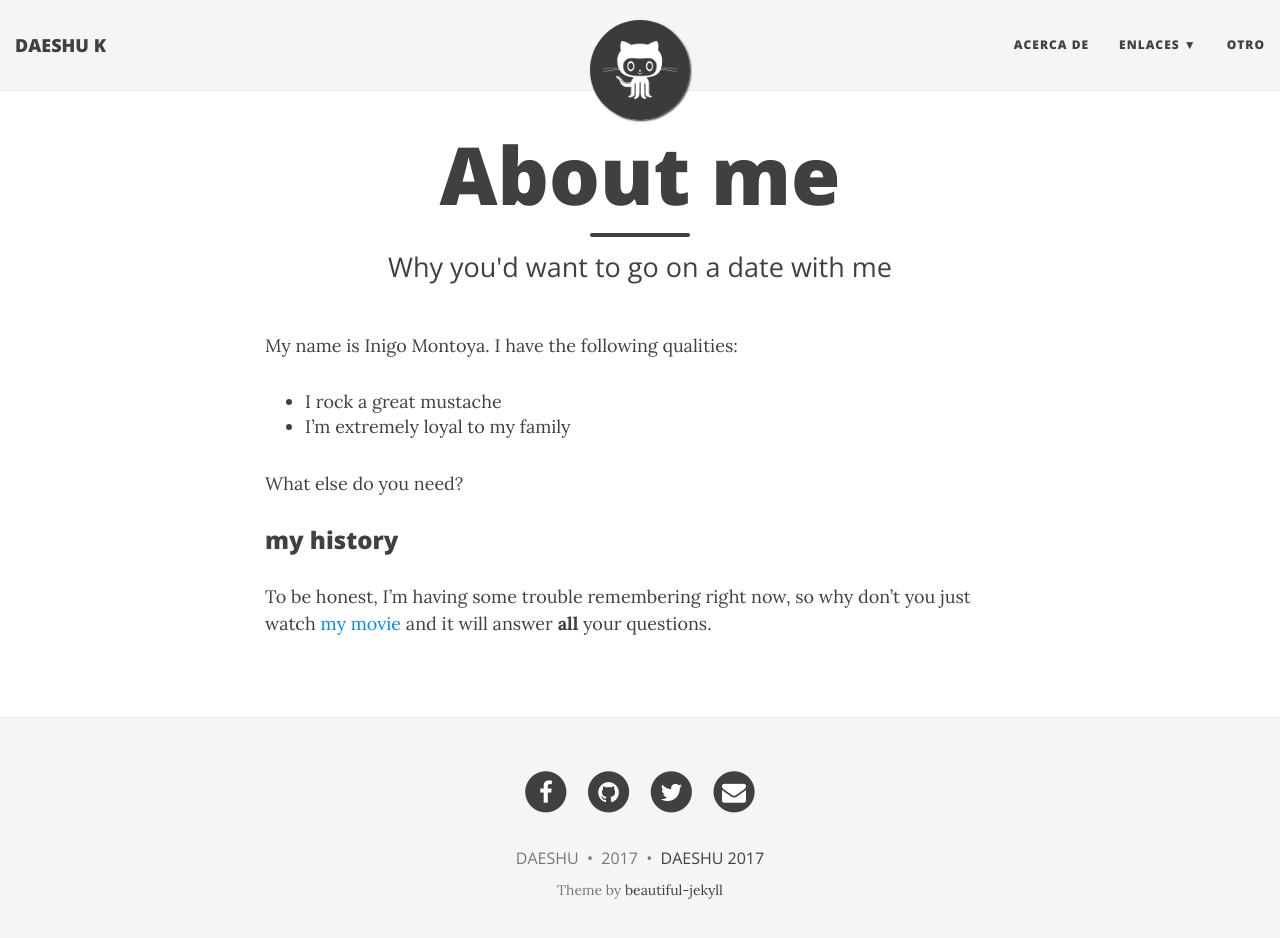
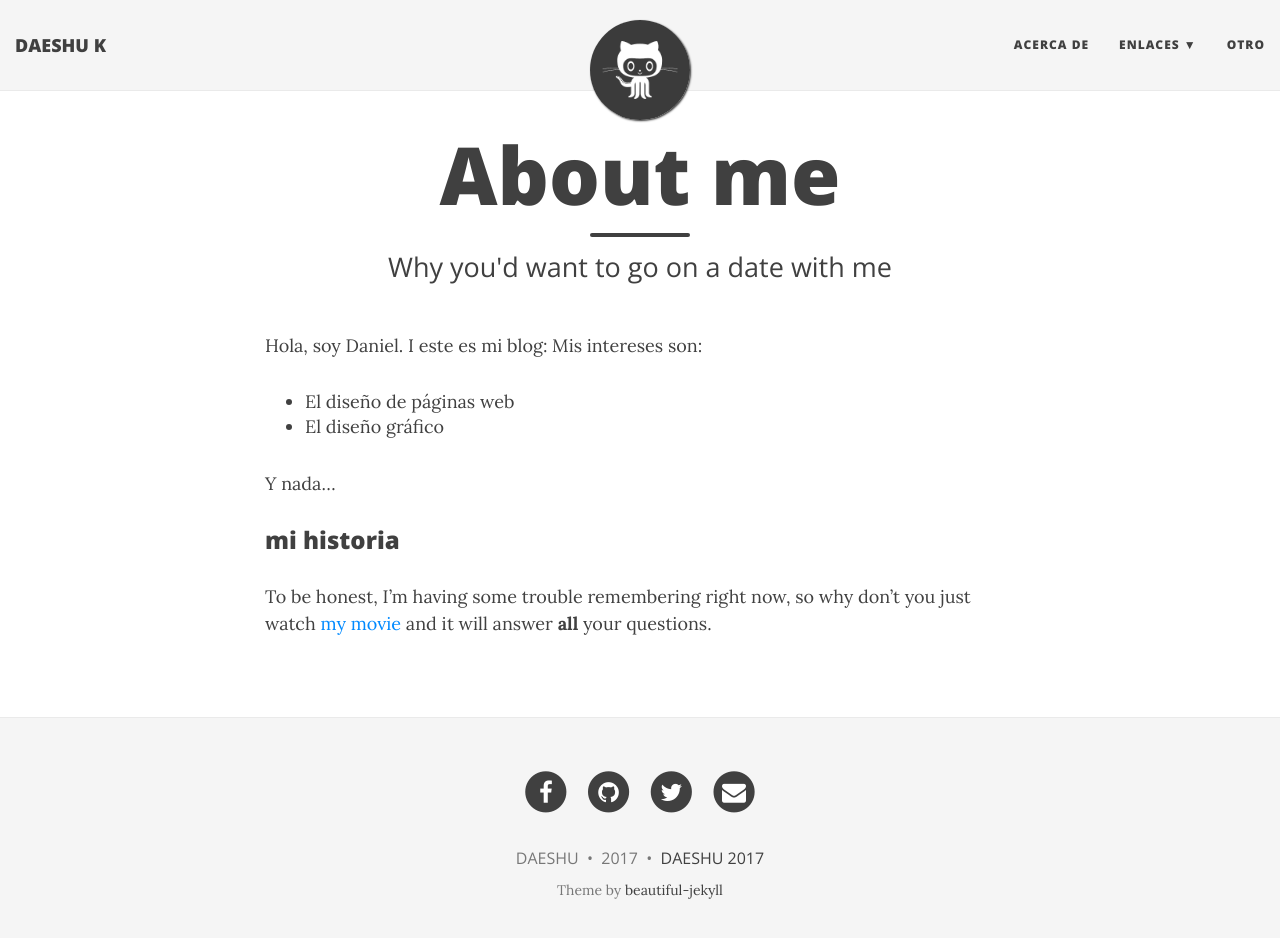
Before and after one commit to daeshu/k, a Jekyll site: the page built from aboutme.md, in a window 1280 px wide and 951 px high. Shown: the top 938 px of the window. Built offline with Jekyll 4.4.1, drawn with Linux system fonts in a browser that asks for light colours; nearby versions of some CDN libraries.

Commit message:
Update aboutme.md

```diff
--- a/aboutme.md
+++ b/aboutme.md
@@ -4,13 +4,13 @@
 subtitle: Why you'd want to go on a date with me
 ---
 
-My name is Inigo Montoya. I have the following qualities:
+Hola, soy Daniel. I este es mi blog:
+Mis intereses son:
+- El diseño de páginas web
+- El diseño gráfico
 
-- I rock a great mustache
-- I'm extremely loyal to my family
+Y nada...
 
-What else do you need?
+### mi historia
 
-### my history
-
-To be honest, I'm having some trouble remembering right now, so why don't you just watch [my movie](http://en.wikipedia.org/wiki/The_Princess_Bride_%28film%29) and it will answer **all** your questions.
+To be honest, I'm having some trouble remembering right now, so why don't you just watch [my movie](https://en.wikipedia.org/wiki/The_Princess_Bride_%28film%29) and it will answer **all** your questions.
```
